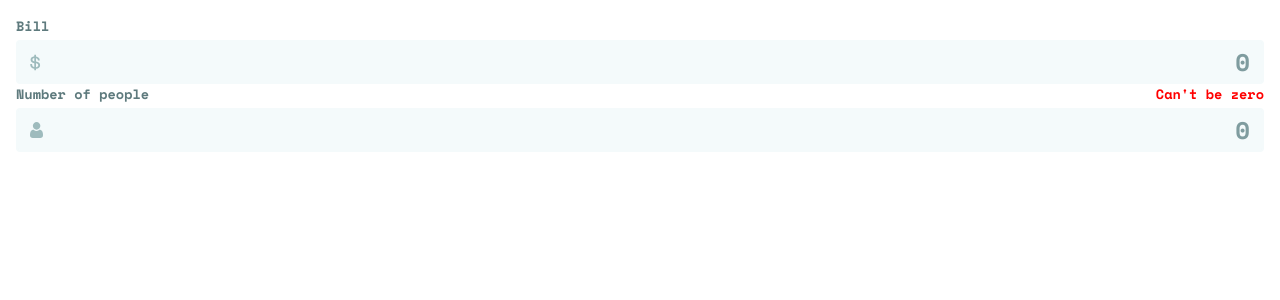
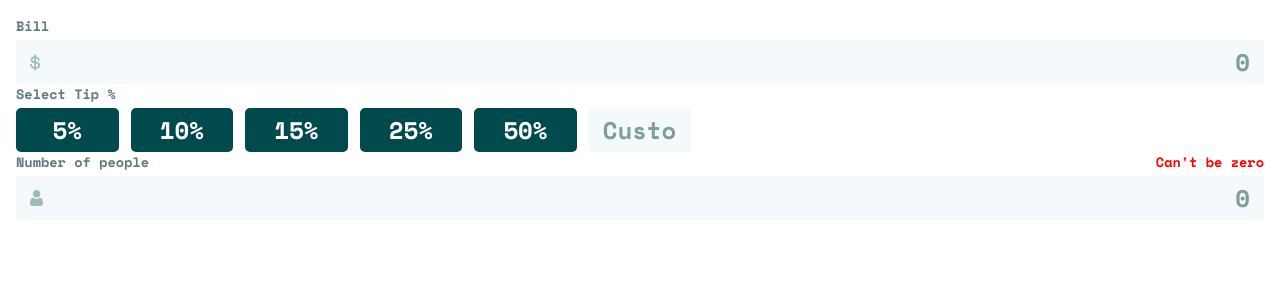
Before and after one commit to Lewis-mbui/tip-calculator-app, a React (Vite) app: page / in a window 1280 px wide. Shown: the top 300 px of the page. Built offline with nearby package versions, Linux system fonts and the light colour scheme.

Commit message:
define styles for form group with percentages

```diff
--- a/src/App.tsx
+++ b/src/App.tsx
@@ -16,6 +16,16 @@ function App() {
             className="primary-input"
           />
         </div>
+      </div>
+
+      <div className="form-group percentage">
+        <label htmlFor="">Select Tip %</label>
+        <button className="btn btn--block btn--tip">5%</button>
+        <button className="btn btn--block btn--tip">10%</button>
+        <button className="btn btn--block btn--tip">15%</button>
+        <button className="btn btn--block btn--tip">25%</button>
+        <button className="btn btn--block btn--tip">50%</button>
+        <input placeholder="Custom" type="number" className="custom-input" />
       </div>
 
       <div className="form-group person">
--- a/src/index.css
+++ b/src/index.css
@@ -62,6 +62,8 @@ body {
   outline: 0;
   border-radius: 5px;
   text-transform: uppercase;
+  font-size: 1.5rem;
+  text-align: center;
 }
 
 .btn--block {
@@ -171,6 +173,19 @@ input[type="number"]:not(:disabled) {
   grid-template-columns: 1fr 1fr;
 }
 
+.form-group.percentage {
+  grid-template-columns: repeat(auto-fit, minmax(6rem, 1fr));
+  column-gap: .75rem;
+}
+
+.form-group.percentage :first-child {
+  grid-column: 1 / -1;
+}
+
+.form-group.percentage input {
+  width: 100%;
+}
+
 .error {
   color: red;
   justify-self: end;
```
